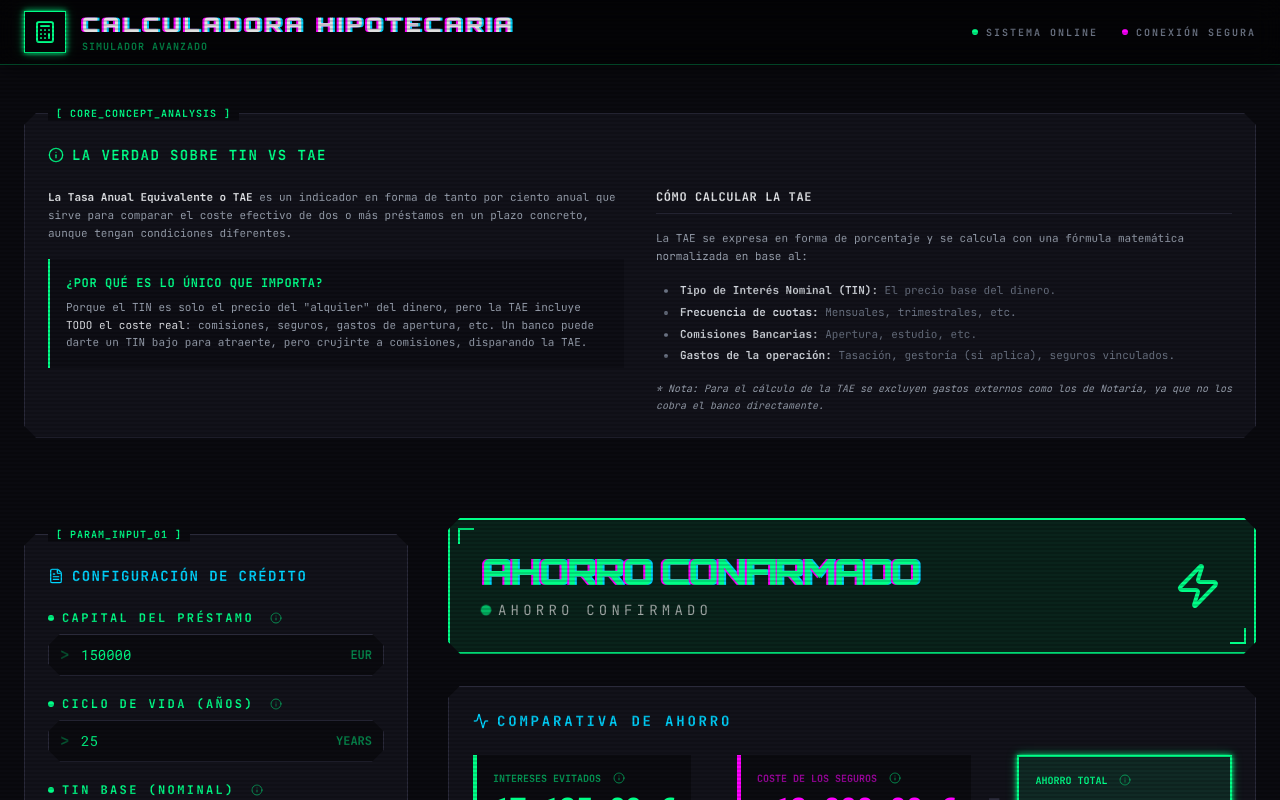
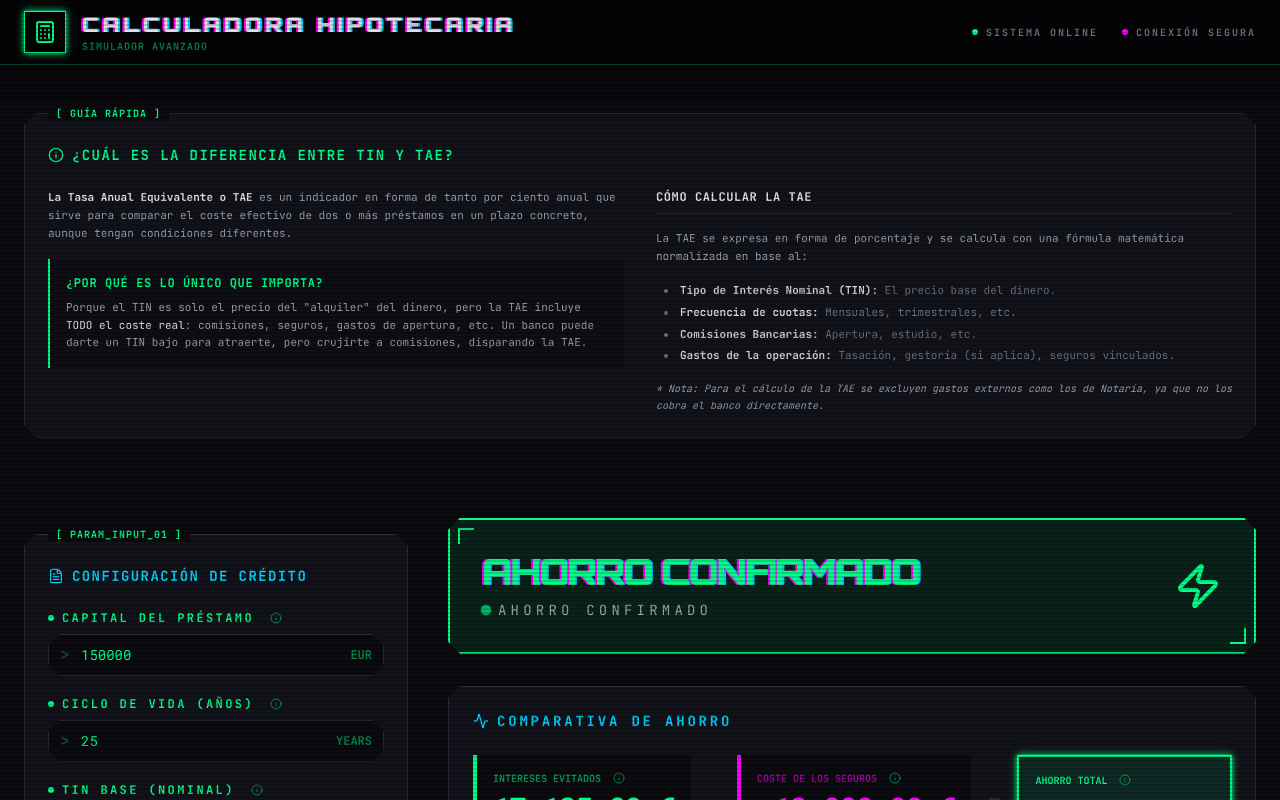
Before and after one commit to spidey000/Tae-website, a React (Vite) app: page / in a window 1280 px wide. Shown: the top 800 px of the page. Built offline with nearby package versions, Linux system fonts and the light colour scheme.

Commit message:
feat(ui): Update CoreConceptAnalysis terminology

```diff
--- a/src/components/CoreConceptAnalysis.jsx
+++ b/src/components/CoreConceptAnalysis.jsx
@@ -6,11 +6,11 @@ export const CoreConceptAnalysis = () => {
     <div className="col-span-1 lg:col-span-12 relative group mb-10">
       <div className="absolute inset-0 bg-card border border-border cyber-chamfer pointer-events-none"></div>
       <div className="absolute top-0 left-6 -translate-y-1/2 bg-background px-2 text-[10px] font-bold text-accent uppercase tracking-widest z-10">
-        [ CORE_CONCEPT_ANALYSIS ]
+        [ GUÍA RÁPIDA ]
       </div>
       <div className="relative p-6 pt-8">
         <h2 className="text-sm font-bold mb-6 flex items-center gap-2 text-accent uppercase tracking-widest">
-          <Info className="h-4 w-4" /> La Verdad sobre TIN vs TAE
+          <Info className="h-4 w-4" /> ¿Cuál es la diferencia entre TIN y TAE?
         </h2>
 
         <div className="grid grid-cols-1 md:grid-cols-2 gap-8 text-[11px] text-gray-400 font-mono leading-relaxed">
```
Also changed, not shown: 1 other file (tests, documents, lock files or other folders).
